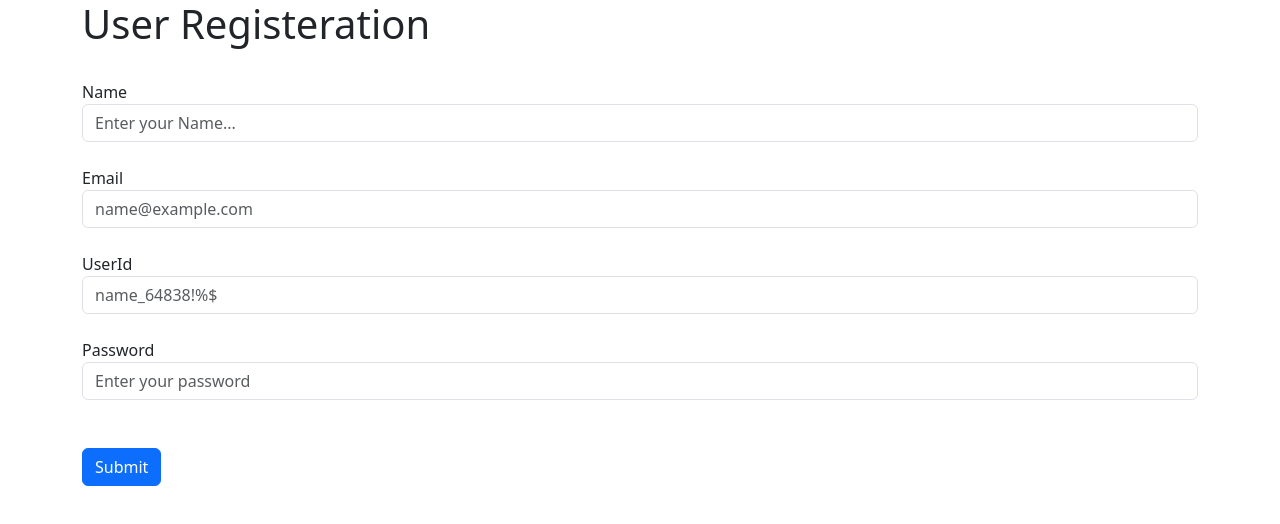
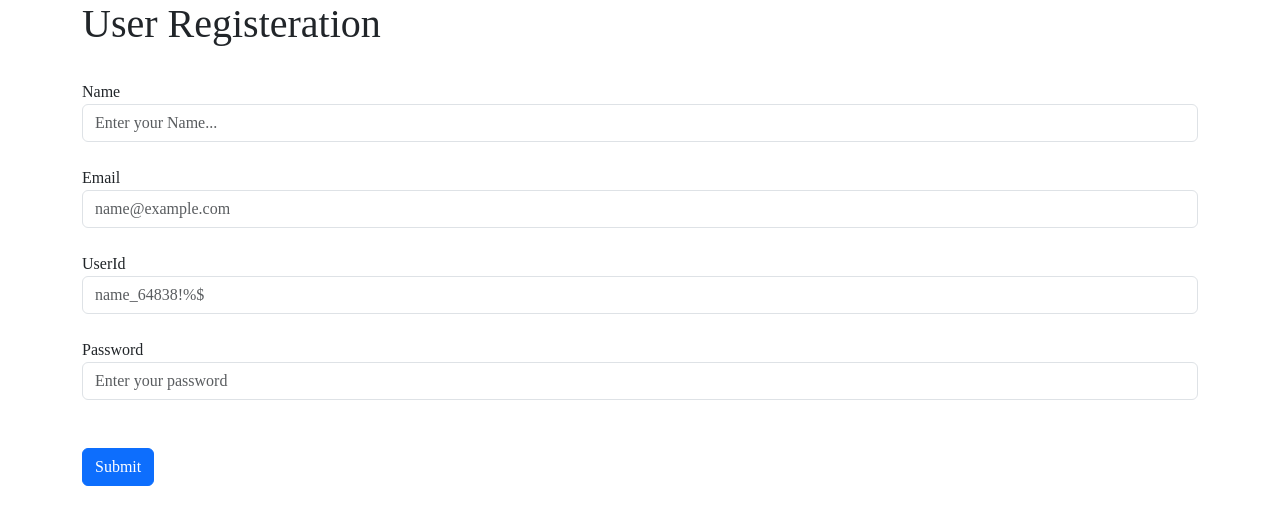
Before and after one commit to Gajal21/CrashCourse, a plain HTML site: page Contact.html in a window 1280 px wide. Drawn offline with nearby package versions, Linux system fonts and the light colour scheme.

Commit message:
Update Contact.html

```diff
--- a/Contact.html
+++ b/Contact.html
@@ -24,7 +24,7 @@
 
 
         <div class="container">
-            <form>
+            <form style="font-family: 'Times New Roman', Times, serif;">
                 <h1 id="heading"> User Registeration</h1>
                 <br>
 
```
